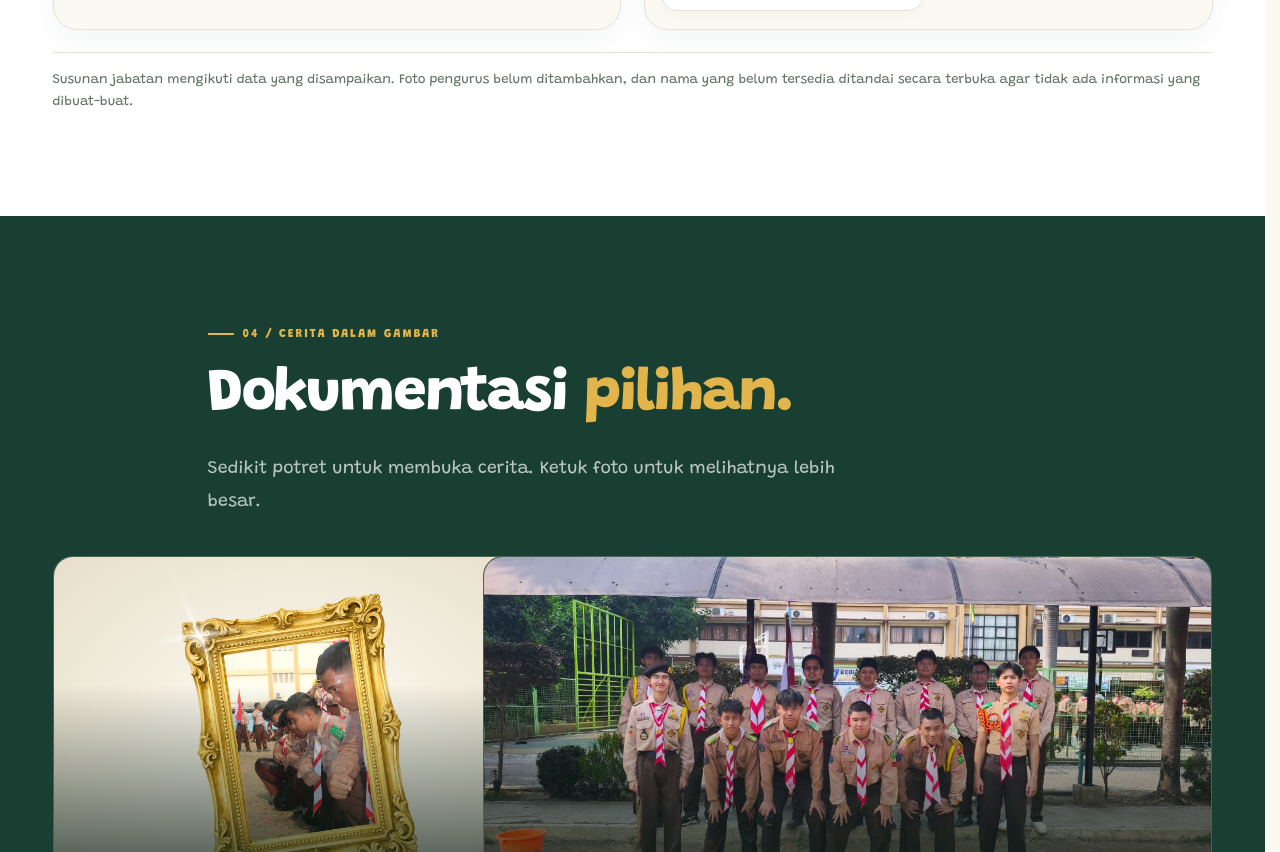
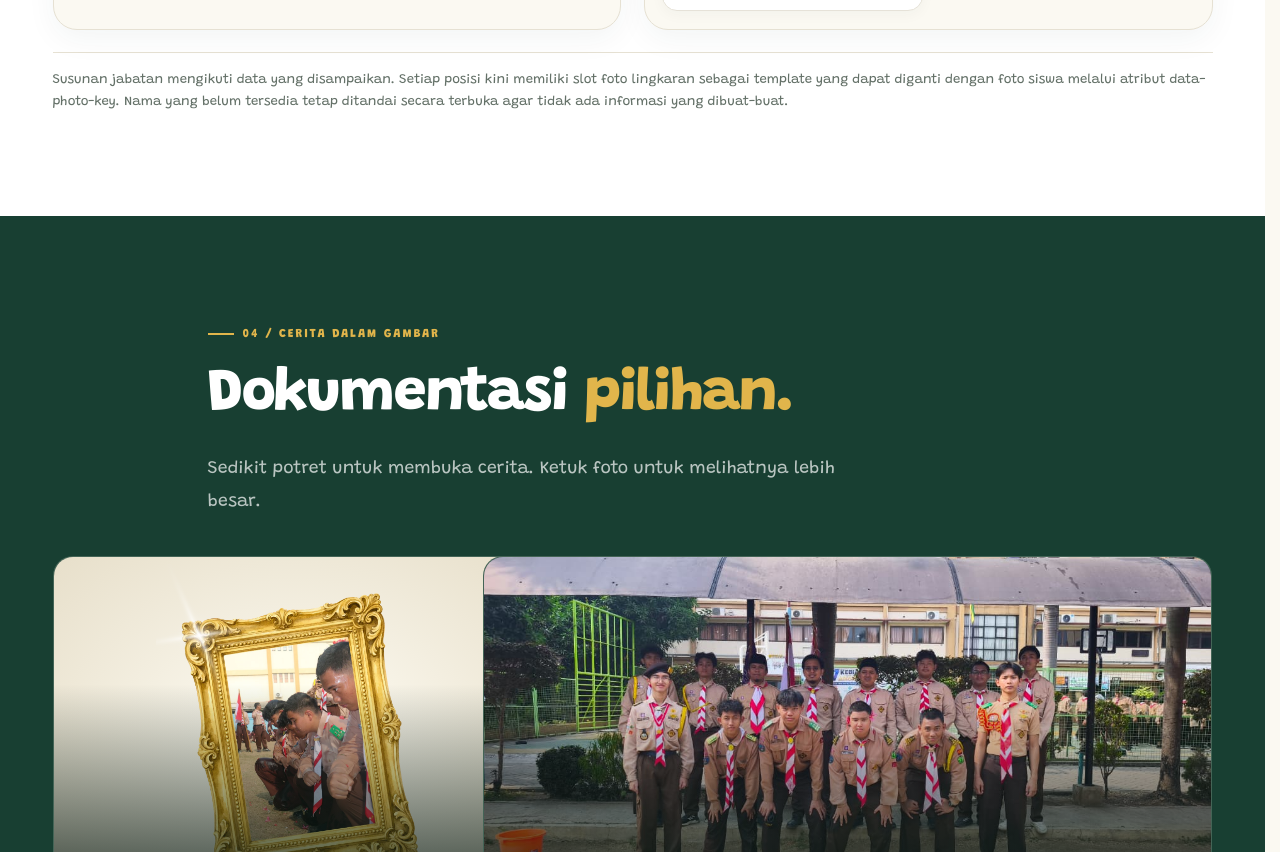
Before and after one commit to Zarr-Dev/prasmafista, a plain HTML site: page index.html in a window 1280 px wide. Shown: the part 6071-6923 px from the top of the page. Drawn offline with Linux system fonts and the light colour scheme.

Commit message:
Clarify prepared member photo slots

```diff
--- a/index.html
+++ b/index.html
@@ -481,7 +481,7 @@
             </div>
           </article>
         </div>
-        <p class="section__footnote">Susunan jabatan mengikuti data yang disampaikan. Foto pengurus belum ditambahkan, dan nama yang belum tersedia ditandai secara terbuka agar tidak ada informasi yang dibuat-buat.</p>
+        <p class="section__footnote">Susunan jabatan mengikuti data yang disampaikan. Setiap posisi kini memiliki slot foto lingkaran sebagai template yang dapat diganti dengan foto siswa melalui atribut data-photo-key. Nama yang belum tersedia tetap ditandai secara terbuka agar tidak ada informasi yang dibuat-buat.</p>
       </div>
     </section>
 
```
